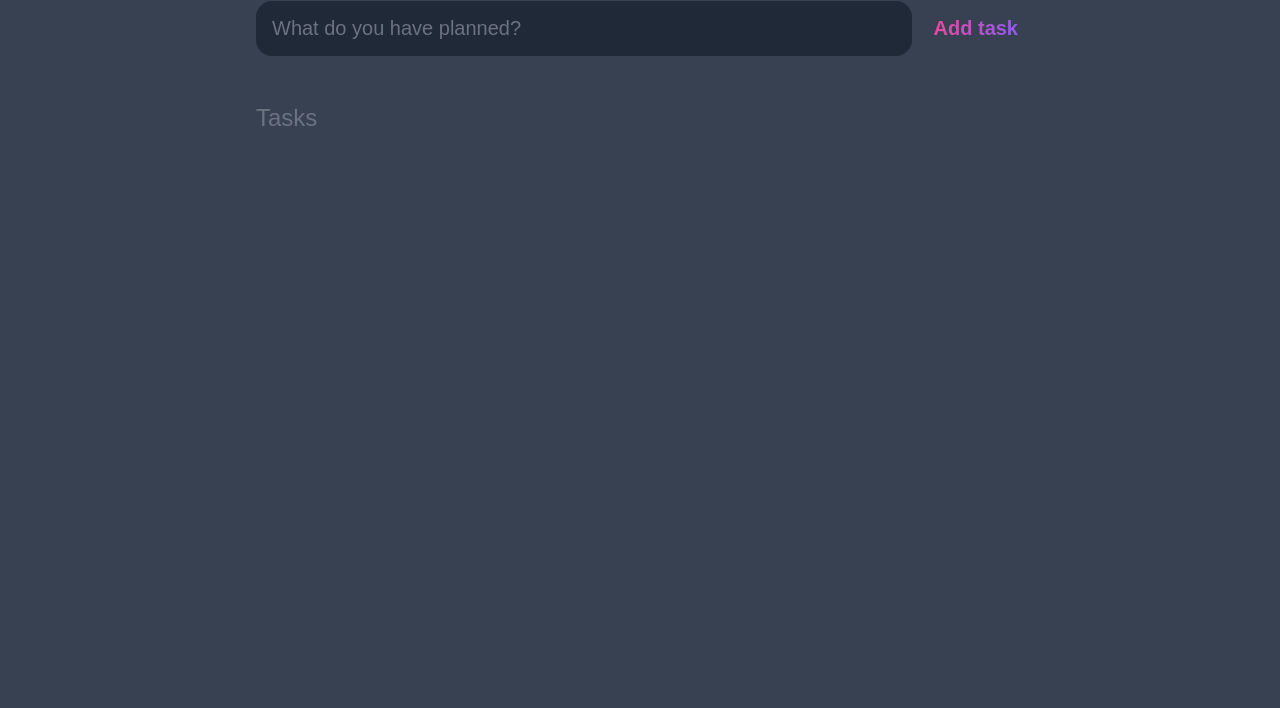
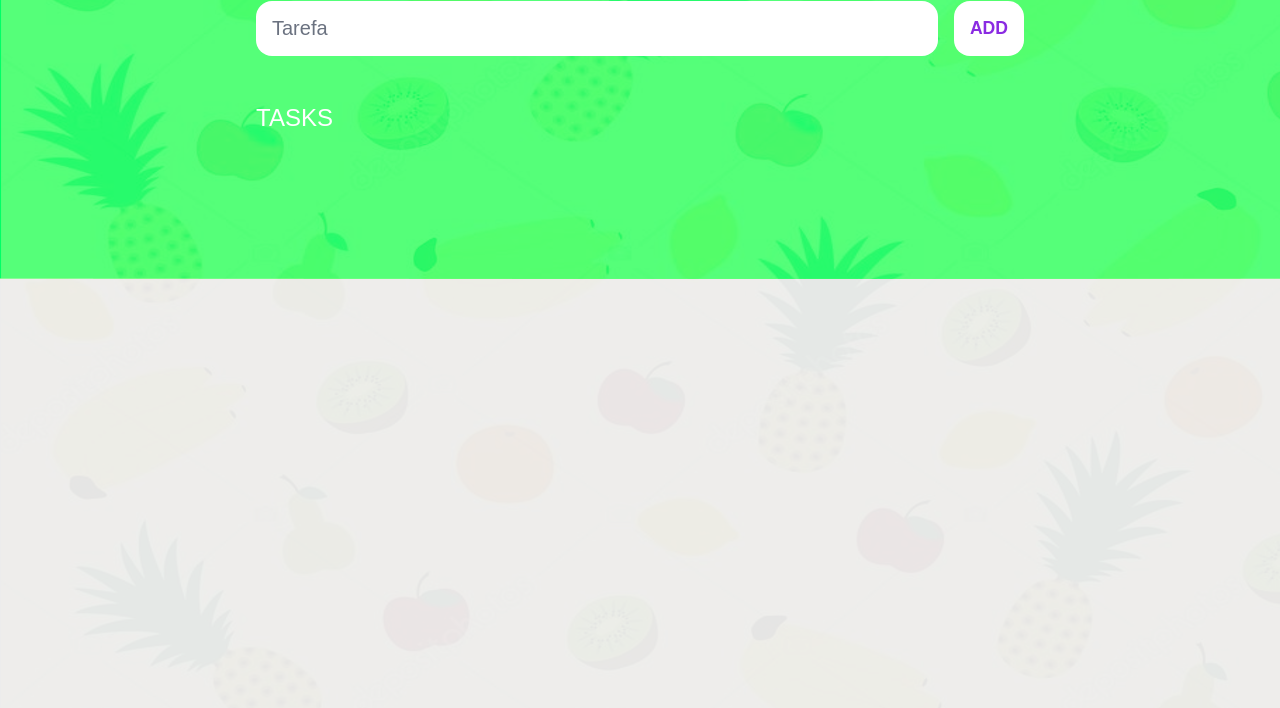
Before and after one commit to Lucascollins/to-do-list, a plain HTML site: page index.html in a window 1280 px wide. Shown: the part 92-800 px from the top of the page. Drawn offline with Linux system fonts and the light colour scheme.

Commit message:
Add files via upload

```diff
--- a/index.html
+++ b/index.html
@@ -15,14 +15,14 @@
             <input
             type="text"
             id="new-task-input"
-            placeholder="What do you have planned?">
-            <input type="submit" id="new-task-submit" value="Add task">
+            placeholder="Tarefa">
+            <input type="submit" id="new-task-submit" value="ADD">
         </form>
     </header>
     <main>
         <section class="task-list">
             <h2>
-                Tasks
+                TASKS
             </h2>
             <div id="tasks">
 
--- a/style.css
+++ b/style.css
@@ -5,7 +5,7 @@
 	--grey: #6B7280;
 	--pink: #EC4899;
 	--purple: #8B5CF6;
-	--light: #EEE;
+	--light: #fff;
 }
 
 * {
@@ -19,7 +19,7 @@ body {
 	flex-direction: column;
 	min-height: 100vh;
 	color: #FFF;
-	background-color: var(--dark);
+	background-image: url(/new.png);
 }
 
 header {
@@ -32,7 +32,7 @@ header {
 header h1{
 	font-size: 2.5rem;
 	font-weight: 300;
-	color: rgb(0, 255, 149);
+	color: #FFF;
 	margin-bottom: 1rem;
 }
 
@@ -49,11 +49,11 @@ input, button {
 
 #new-task-input {
 	flex: 1 1 0%;
-	background-color: var(--darker);
+	background-color: #fff;
 	padding: 1rem;
 	border-radius: 1rem;
 	margin-right: 1rem;
-	color: var(--light);
+	color:var(--dark);
 	font-size: 1.25rem;
 }
 
@@ -62,12 +62,12 @@ input, button {
 }
 
 #new-task-submit {
-	color: var(--pink);
-	font-size: 1.25rem;
+	padding: 1rem;
+	border-radius: 1rem;
+	background-color: #fff;
+	color: blueviolet;
+	font-size: 1.10rem;
 	font-weight: 700;
-	background-image: linear-gradient(to right, var(--pink), var(--purple));
-	-webkit-background-clip: text;
-	-webkit-text-fill-color: transparent;
 	cursor: pointer;
 	transition: 0.4s;
 }
@@ -78,7 +78,9 @@ input, button {
 
 #new-task-submit:active {
 	opacity: 0.6;
+
 }
+
 
 main {
 	flex: 1 1 0%;
@@ -94,14 +96,15 @@ main {
 .task-list h2 {
 	font-size: 1.5rem;
 	font-weight: 300;
-	color: var(--grey);
+	color: #fff;
 	margin-bottom: 1rem;
 }
 
 #tasks .task{
     display: flex;
+	font-weight: 200;
     justify-content: space-between;
-    background-color: var(--darkest);
+    background-color: #fff;
     padding: 1rem;
     border-radius: 1rem;
     margin-bottom:1rem
@@ -112,7 +115,7 @@ main {
 }
 
 .task .content .text{
-    color: var(--light);
+    color: var(--dark);
     font-size: 1.125rem;
     width: 100%;
     display: block;
@@ -146,9 +149,7 @@ main {
 }
 
 .task .actions .edit {
-	background-image: linear-gradient(to right, var(--pink), var(--purple));
-	-webkit-background-clip: text;
-	-webkit-text-fill-color: transparent;
+	color: #00ff77;
 }
 
 
```
Also changed, not shown: new.png (added).
